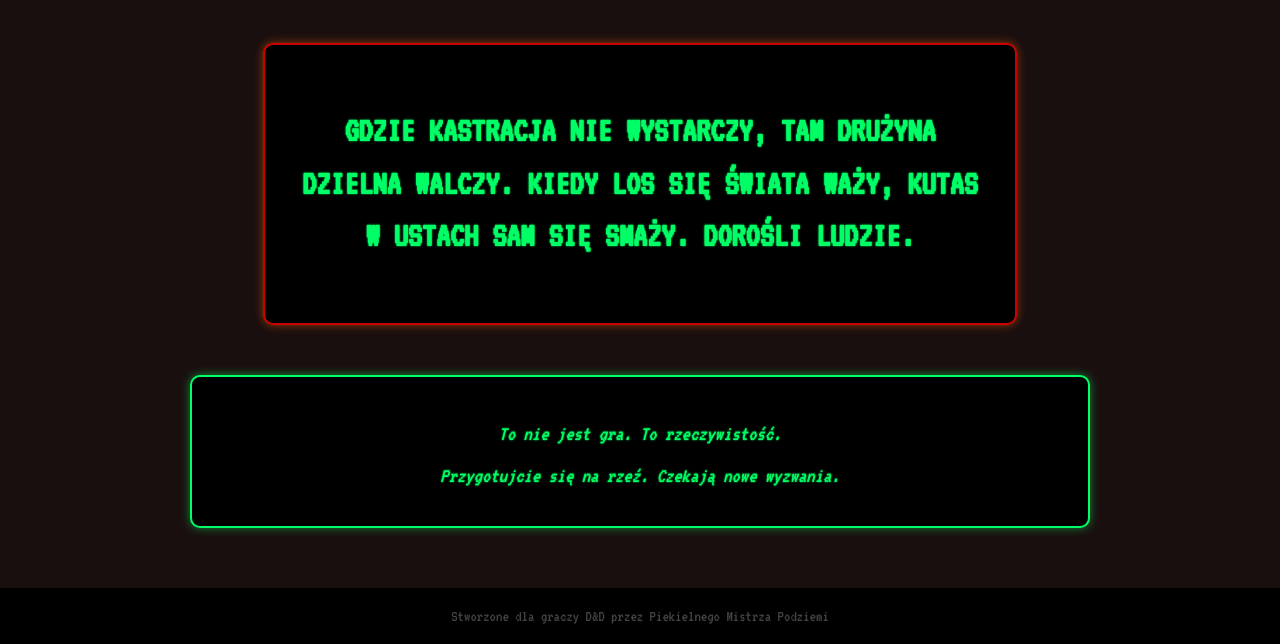
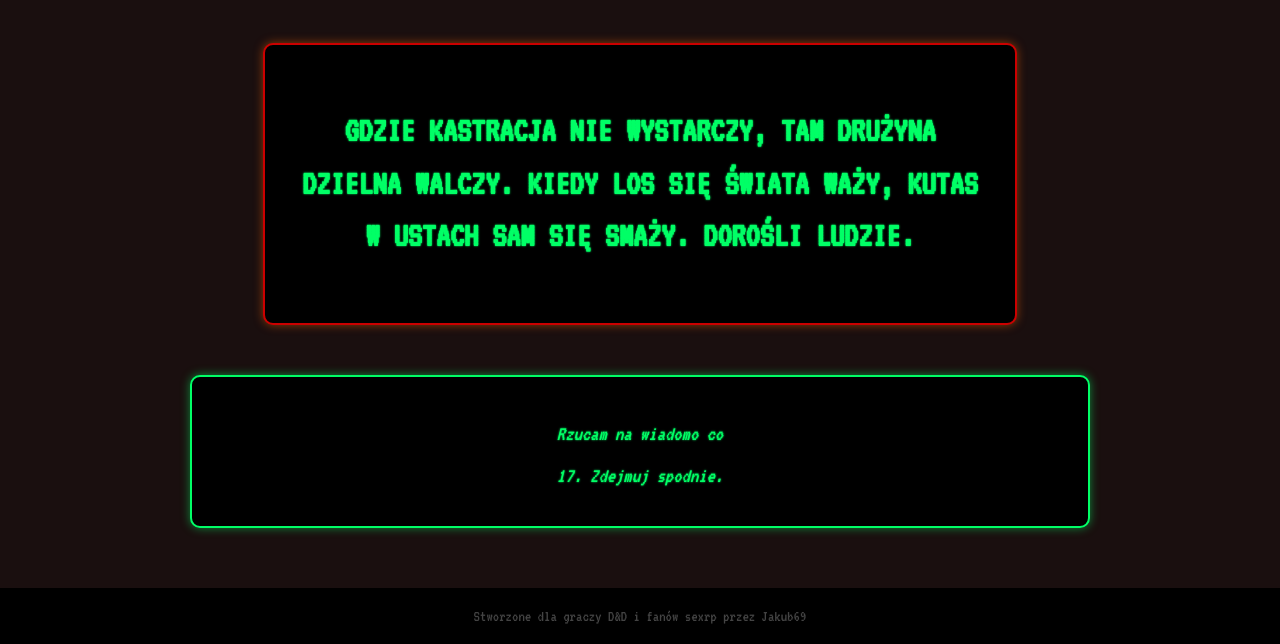
Before and after one commit to Jjwwyd/Dndcampaign, a plain HTML site: page index.html in a window 1280 px wide. Shown: the part 300-944 px from the top of the page. Drawn offline with Linux system fonts and the light colour scheme.

Commit message:
Update index.html

```diff
--- a/index.html
+++ b/index.html
@@ -170,13 +170,13 @@
         </div>
 
         <div class="future-content-area">
-            <p>To nie jest gra. To rzeczywistość.</p>
-            <p>Przygotujcie się na rzeź. Czekają nowe wyzwania.</p>
+            <p>Rzucam na wiadomo co</p>
+            <p>17. Zdejmuj spodnie.</p>
             </div>
     </main>
 
     <footer>
-        Stworzone dla graczy D&D przez Piekielnego Mistrza Podziemi
+        Stworzone dla graczy D&D i fanów sexrp przez Jakub69
     </footer>
 </body>
 </html>
```
